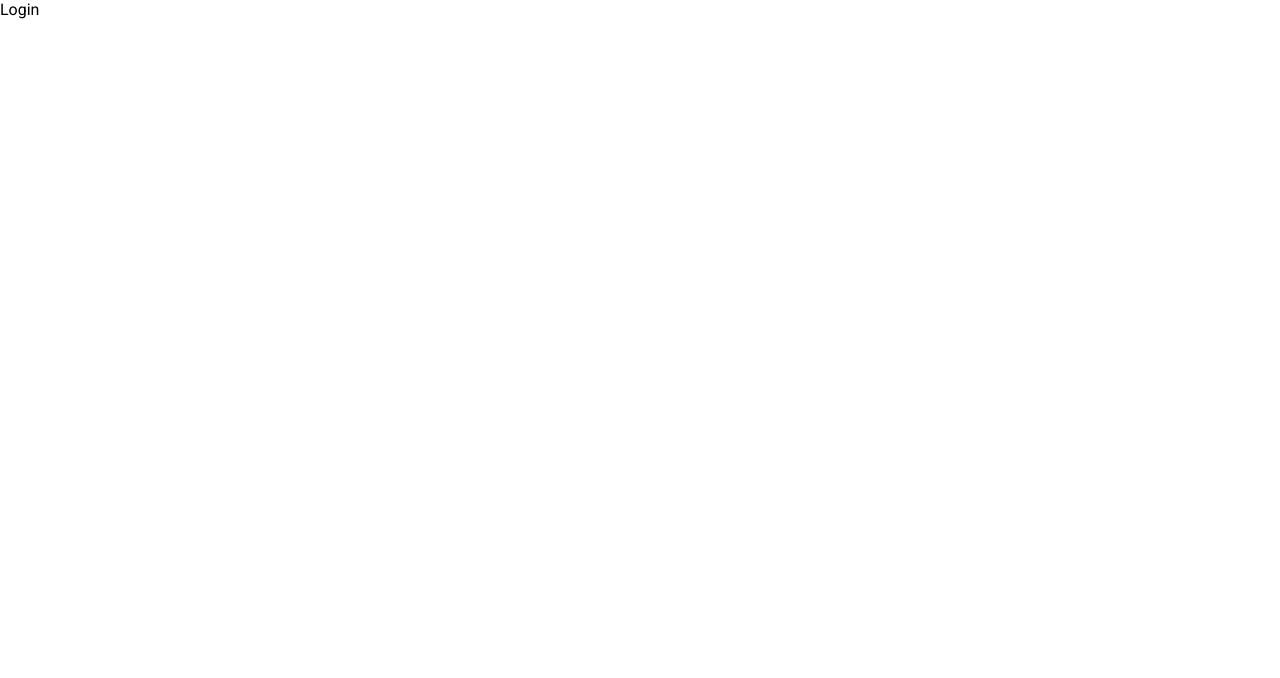
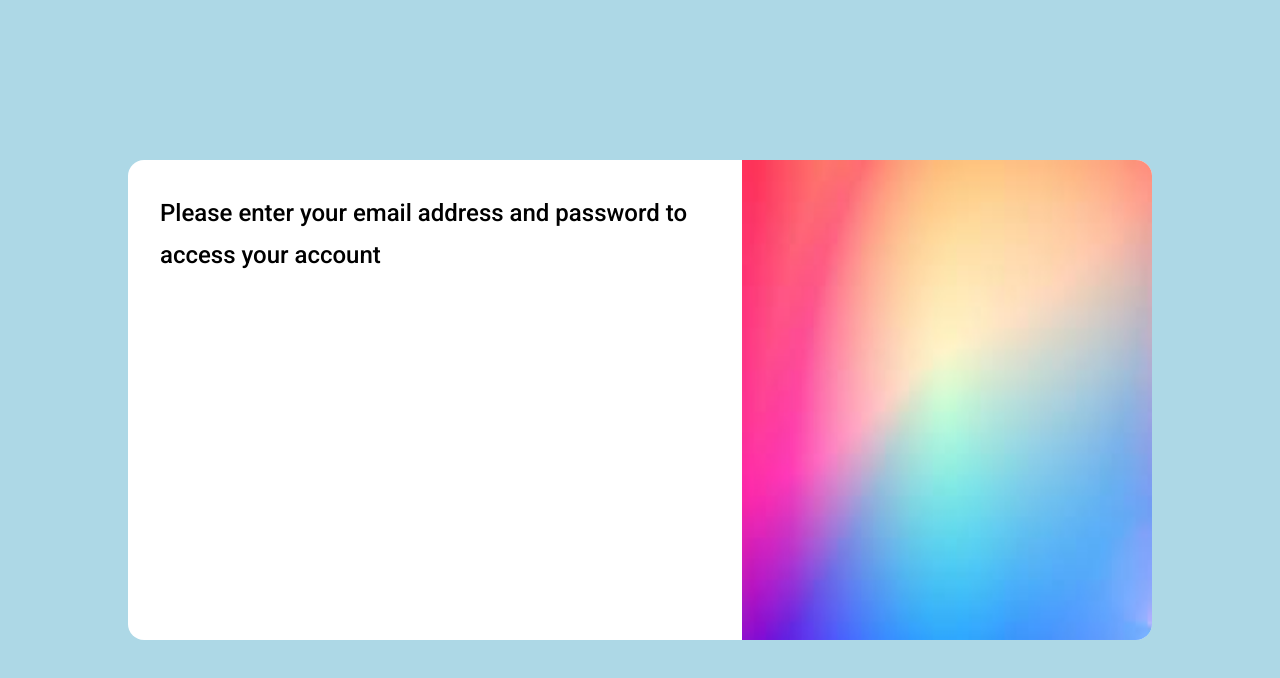
Before and after one commit to KizoFCB/acore, a React (Create React App) app: page /login in a window 1280 px wide. Shown: the top 678 px of the page. Built offline with nearby package versions, Linux system fonts and the light colour scheme.

Commit message:
feat[RSB1] : Add the basic login screen

```diff
--- a/src/pages/login/index.tsx
+++ b/src/pages/login/index.tsx
@@ -1,7 +1,42 @@
-import React from "react";
+import { Stack, Box, Typography } from "@mui/material";
+import CoverImage from "assets/cover.jpeg";
 
 const Login = () => {
-  return <div>Login</div>;
+  return (
+    <Stack
+      sx={{ width: "100%", height: "100%", background: "lightblue" }}
+      justifyContent="center"
+      alignItems="center"
+    >
+      <Stack
+        sx={{
+          width: "80%",
+          height: "60%",
+          borderRadius: "16px",
+          background: "white",
+        }}
+        direction="row"
+        justifyContent="space-between"
+      >
+        <Stack sx={{ padding: "32px" }}>
+          <Typography variant="subtitle1">
+            Please enter your email address and password to access your account
+          </Typography>
+        </Stack>
+        <Box
+          component="img"
+          src={CoverImage}
+          alt="landing image"
+          sx={{
+            maxWidth: "40%",
+            height: "100%",
+            borderTopRightRadius: "16px",
+            borderBottomRightRadius: "16px",
+          }}
+        />
+      </Stack>
+    </Stack>
+  );
 };
 
 export default Login;
```
Also changed, not shown: src/assets/cover.jpeg (added).
